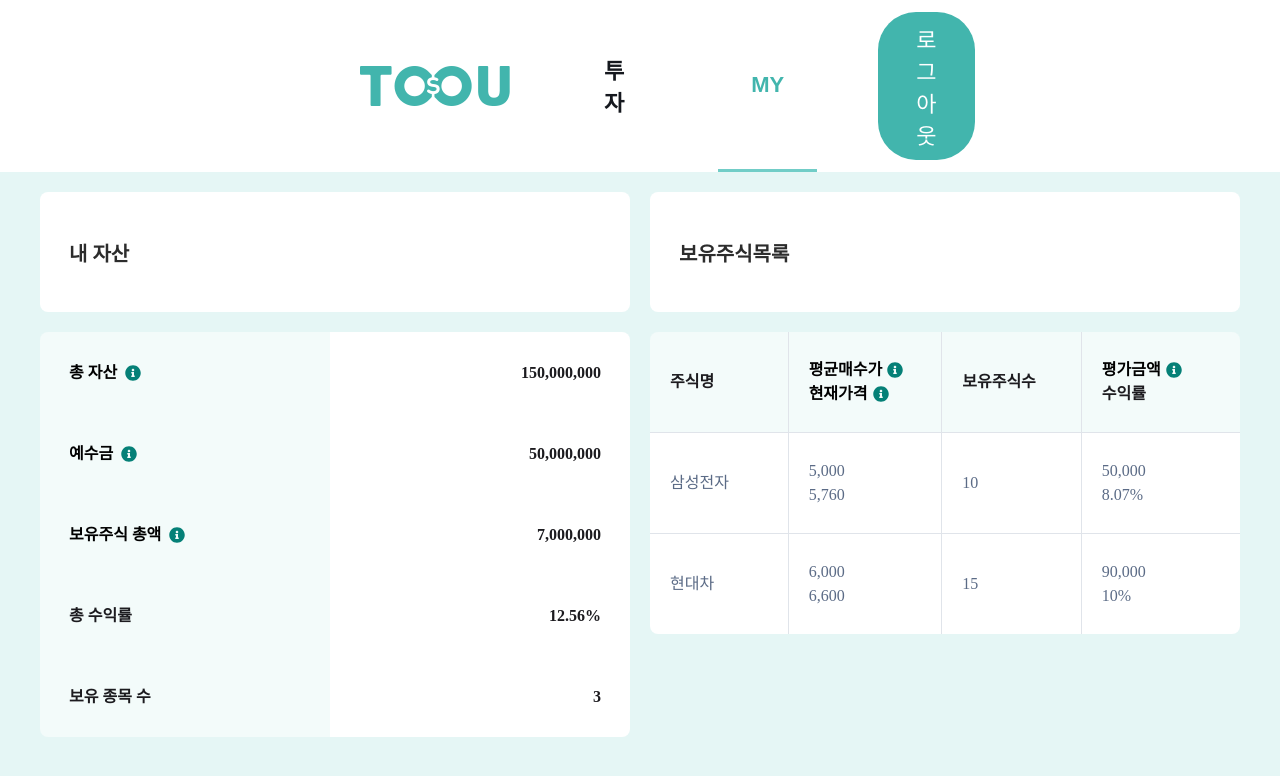
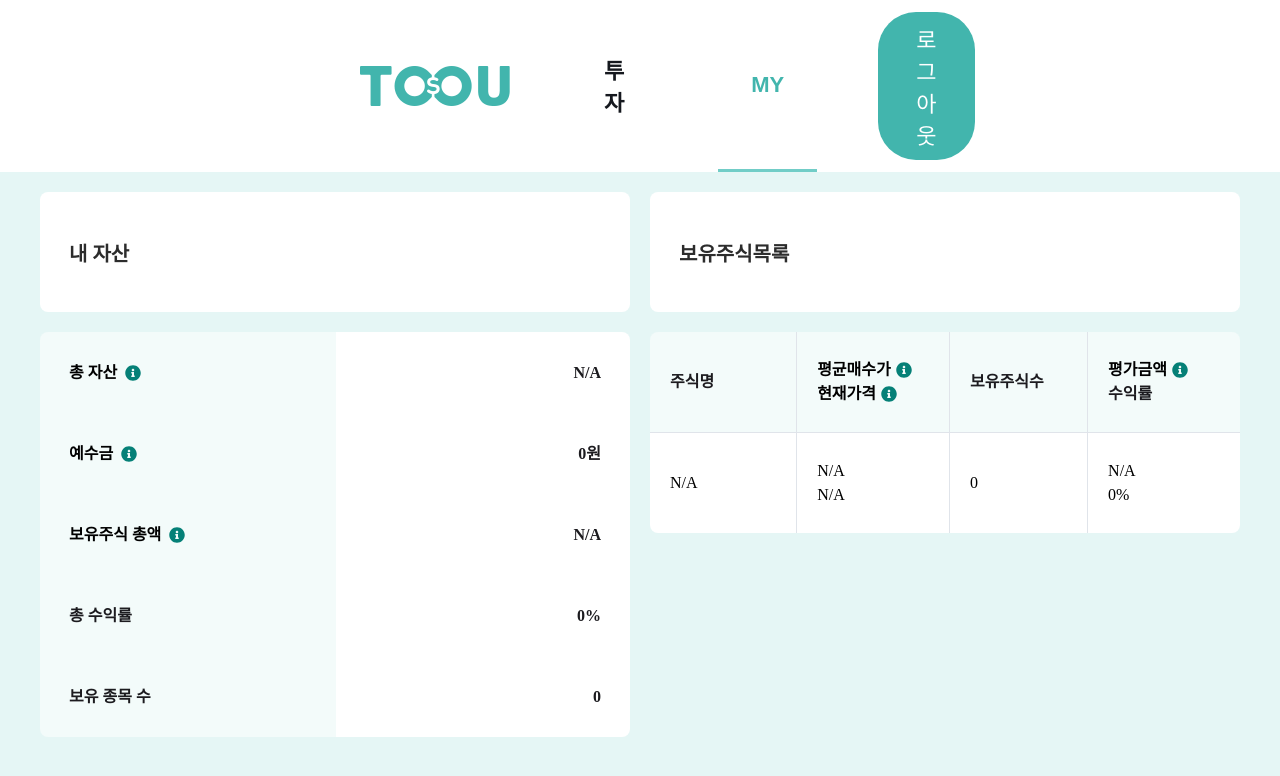
Before and after one commit to fintech4/frontend, a React (Create React App) app: page /mypage in a window 1280 px wide. Shown: the top 776 px of the page. Built offline with nearby package versions, Linux system fonts and the light colour scheme; no server answers; a web font is replaced by a local one.

Commit message:
style: 컴포넌트 편집 [#85]

```diff
--- a/src/components/page/MyPage.jsx
+++ b/src/components/page/MyPage.jsx
@@ -62,29 +62,21 @@ const Title = styled.h1`
 `;
 
 const defaultMyAsset = {
-  total: 150000000,
-  deposit: 50000000,
-  stockTotal: 7000000,
-  yield: 12.56,
-  stockCount: 3,
+  total: 0,
+  deposit: 0,
+  stockTotal: 0,
+  yield: 0,
+  stockCount: 0,
 };
 
 const defaultMyStockList = [
   {
-    stock_name: "삼성전자",
-    average_price: 5000,
-    current_price: 5760,
-    quantity: 10,
-    evaluation_amount: 50000,
-    yield: 8.07,
-  },
-  {
-    stock_name: "현대차",
-    average_price: 6000,
-    current_price: 6600,
-    quantity: 15,
-    evaluation_amount: 90000,
-    yield: 10.0,
+    stock_name: "",
+    average_price: 0,
+    current_price: 0,
+    quantity: 0,
+    evaluation_amount: 0,
+    yield: 0,
   },
 ];
 
--- a/src/components/ui/Calendar.jsx
+++ b/src/components/ui/Calendar.jsx
@@ -12,7 +12,7 @@ const CalendarContainer = styled.div`
 `;
 
 const DropdownButton = styled.button`
-  width: 243.76px;
+  width: 266.76px;
   height: 40px;
   border: 0.8px solid var(--festie-gray-600, #949494);
   border-radius: 4px;
@@ -36,7 +36,8 @@ const CalendarWrapper = styled.div`
   position: absolute;
   top: 0%;
   right: 0; /* 버튼 왼쪽에 달력 위치 설정 */
-  transform: translateX(-85%); /* 달력 너비에 맞게 조정 */
+  //transform: translateX(-80%); /* 달력 너비에 맞게 조정 */
+  transform: translateY(30%);
   display: ${(props) => (props.isOpen ? "block" : "none")};
 
   /* 전체 달력 배경색 */
@@ -46,6 +47,7 @@ const CalendarWrapper = styled.div`
     border-radius: 4px; /* 둥근 모서리 */
     width: 300px; /* 달력 너비 설정 */
     font-size: 13.4px; /* 달력 폰트 크기 설정 */
+    font-weight: 500;
   }
 
   /* 달력 헤더 스타일 */
@@ -93,7 +95,7 @@ const CalendarWrapper = styled.div`
     justify-content: space-between;
     padding: 10px;
     color: ${(props) => (props.range[0] && props.range[1] ? '#1D1B20' : '#888')}; /* 텍스트 색상 */
-    background-color: ${(props) => (props.range[0] && props.range[1] ? 'transparent' : '#f0f0f0')}; /* 배경색 */
+    background-color: ${(props) => (props.range[0] && props.range[1] ? '#ffffff' : '#f0f0f0')}; /* 배경색 */
     border: 1px solid #ddd; /* 경계선 */
     border-radius: 4px; /* 둥근 모서리 */
     margin-bottom: 10px; /* 날짜 범위와 달력 사이의 간격 */
@@ -176,7 +178,7 @@ const CustomCalendar = ({ onChange, value }) => {
 
   const formatRange = (range) => {
     if (range[0] && range[1]) {
-      return `${moment(range[0]).format("YYYY.MM.DD")} - ${moment(range[1]).format("YYYY.MM.DD")}`;
+      return `📅   ${moment(range[0]).format("YYYY.MM.DD")} - ${moment(range[1]).format("YYYY.MM.DD")}   `;
     }
     return "날짜를 선택해주세요";
   };
--- a/src/components/ui/OrderForm.jsx
+++ b/src/components/ui/OrderForm.jsx
@@ -78,6 +78,7 @@ const Price = styled.p`
   font-style: normal;
   font-weight: 400;
   line-height: 24px; /* 150% */
+  margin-left: 6px;
 `;
 
 const Contents = styled.div`
--- a/src/components/ui/SearchContainer.jsx
+++ b/src/components/ui/SearchContainer.jsx
@@ -26,7 +26,7 @@ const SearchTitle = styled.h2`
 
 const SearchInputContainer = styled.div`
   position: relative;
-  width: 70%; /* 검색 입력창과 x 버튼의 길이를 제한합니다. */
+  width: 80%; /* 검색 입력창과 x 버튼의 길이를 제한합니다. */
 `;
 
 const SearchInput = styled.input`
@@ -129,7 +129,7 @@ const SearchContainer = ({
       <SearchInputContainer>
         <SearchInput
           type="text"
-          placeholder="원하시는 종목을 검색하세요."
+          placeholder="🔍원하시는 종목을 검색하세요."
           value={searchTerm}
           onChange={onSearchTermChange}
           onKeyPress={onKeyPress}
--- a/src/components/ui/Wallet.jsx
+++ b/src/components/ui/Wallet.jsx
@@ -103,11 +103,11 @@ function Wallet({ walletName, image }) {
 
     switch (name) {
       case "예수금":
-        return (myAsset.deposit).toLocaleString();
+        return (myAsset.deposit).toLocaleString()+"원";
       case "총 수익률":
         return `${(myAsset.yield)}%`;
       default:
-        return "데이터가 없어요:(";
+        return "데이터가 없어요";
     }
   };
 
--- a/src/components/ui/tables/MyTable.jsx
+++ b/src/components/ui/tables/MyTable.jsx
@@ -136,7 +136,7 @@ const Table = ({ myAsset }) => {
               </ReactTooltip>
             </td>
             <td className="align-right">
-              {myAsset.deposit ? myAsset.deposit.toLocaleString() : "N/A"}
+              {myAsset.deposit ? myAsset.deposit.toLocaleString() : "0원"}
             </td>
           </tr>
           <tr>
--- a/src/components/ui/tables/StockTable.jsx
+++ b/src/components/ui/tables/StockTable.jsx
@@ -32,13 +32,14 @@ const TableWrapper = styled.div`
     text-align: left;
   }
   td {
-    background-color: #fff;
+    background-color: #fff !important;
     color: var(--black-black-700, #5b6b86);
     font-family: "Pretendard Variable";
     font-size: 16px;
     font-style: normal;
     font-weight: 500;
     line-height: 24px;
+    color: #000;
   }
   th:last-child,
   td:last-child {
--- a/src/context/stocksContext.js
+++ b/src/context/stocksContext.js
@@ -4,29 +4,21 @@ import Stocks from '../models/Stocks';
 import StockHistory from '../models/StocksHistory';
 // Default values
 const defaultMyAsset = {
-  total: 150000000,
-  deposit: 50000000,
-  stockTotal: 7000000,
-  yield: 12.56,
-  stockCount: 3,
+  total: 0,
+  deposit: 0,
+  stockTotal: 0,
+  yield: 0,
+  stockCount: 0,
 };
 
 const defaultMyStockList = [
   {
-    stock_name: "삼성전자",
-    average_price: 5000,
-    current_price: 5760,
-    quantity: 10,
-    evaluation_amount: 50000,
-    yield: 8.07,
-  },
-  {
-    stock_name: "현대차",
-    average_price: 6000,
-    current_price: 6600,
-    quantity: 15,
-    evaluation_amount: 90000,
-    yield: 10.0,
+    stock_name: "",
+    average_price: 0,
+    current_price: 0,
+    quantity: 0,
+    evaluation_amount: 0,
+    yield: 0,
   },
 ];
 
```
